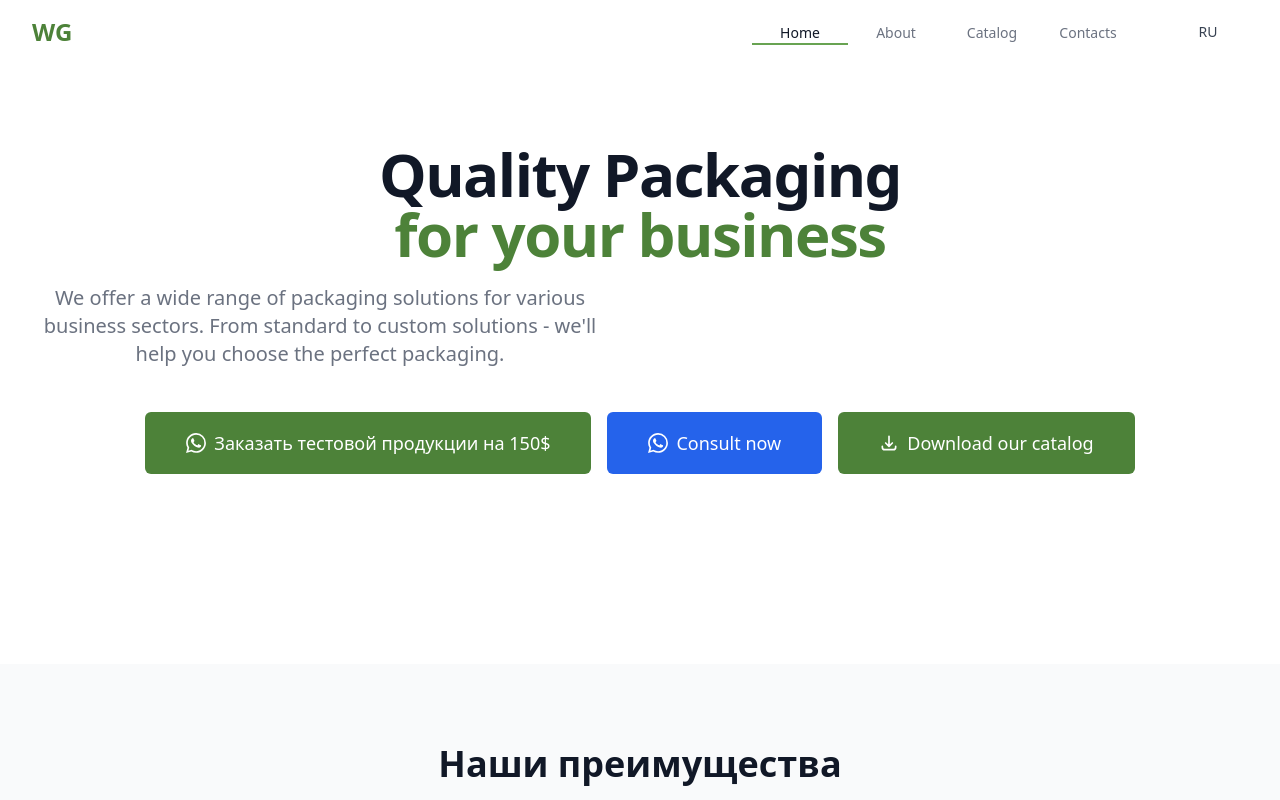
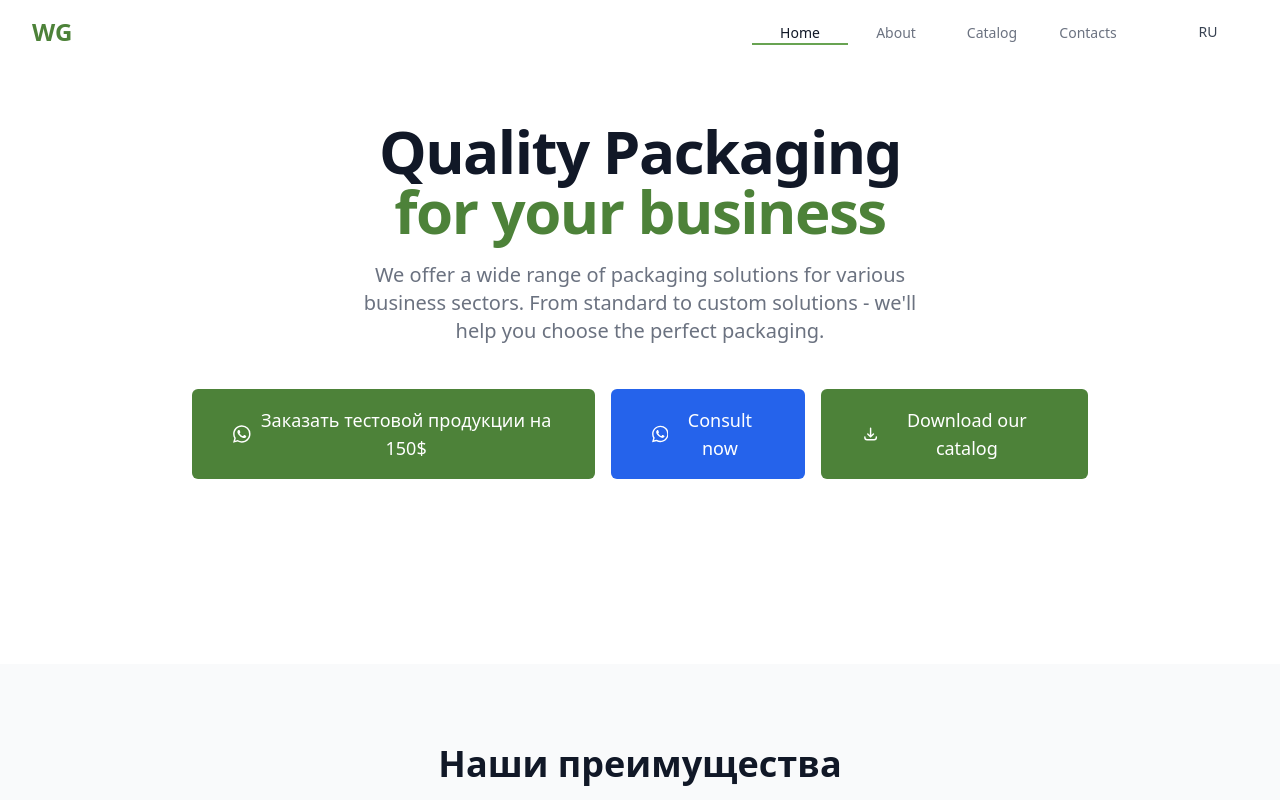
Before and after one commit to achynaliev/wgApp, a React (Vite) app: page / in a window 1280 px wide. Shown: the top 800 px of the page. Built offline with nearby package versions, Linux system fonts and the light colour scheme.

Commit message:
centered some text on hero screen

```diff
--- a/src/features/home/components/HeroSection.tsx
+++ b/src/features/home/components/HeroSection.tsx
@@ -4,17 +4,17 @@ const HeroSection = () => {
   const { t } = useTranslation();
 
   return (
-    <section className="relative bg-white overflow-hidden min-h-[600px]">
-      <div className="max-w-7xl mx-auto">
-        <div className="relative z-10 pb-8 bg-white sm:pb-16 md:pb-20 lg:w-full lg:pb-28 xl:pb-32">
-          <main className="mt-10 mx-auto max-w-7xl px-4 sm:mt-12 sm:px-6 lg:mt-16 lg:px-8 xl:mt-20">
-            <div className="text-center">
-              <div className="min-h-[200px]">
+    <section className="relative bg-white overflow-hidden min-h-[600px] flex items-center">
+      <div className="max-w-7xl mx-auto w-full">
+        <div className="relative z-10 bg-white sm:pb-16 md:pb-20 lg:w-full lg:pb-28 xl:pb-32">
+          <main className="mx-auto max-w-7xl px-4 sm:px-6 lg:px-8">
+            <div className="text-center mx-auto max-w-4xl">
+              <div className="min-h-[200px] flex flex-col items-center justify-center">
                 <h1 className="text-4xl tracking-tight font-extrabold text-gray-900 sm:text-5xl md:text-6xl">
                   <span className="block min-h-[48px]">{t('home.hero.title')}</span>
                   <span className="block text-primary-600 min-h-[48px]">{t('home.hero.subtitle')}</span>
                 </h1>
-                <p className="mt-3 text-base text-gray-500 sm:mt-5 sm:text-lg sm:max-w-xl sm:mx-auto md:mt-5 md:text-xl lg:mx-0 min-h-[96px]">
+                <p className="mt-3 text-base text-gray-500 sm:mt-5 sm:text-lg sm:max-w-xl sm:mx-auto md:mt-5 md:text-xl min-h-[96px]">
                   {t('home.hero.description')}
                 </p>
               </div>
```
